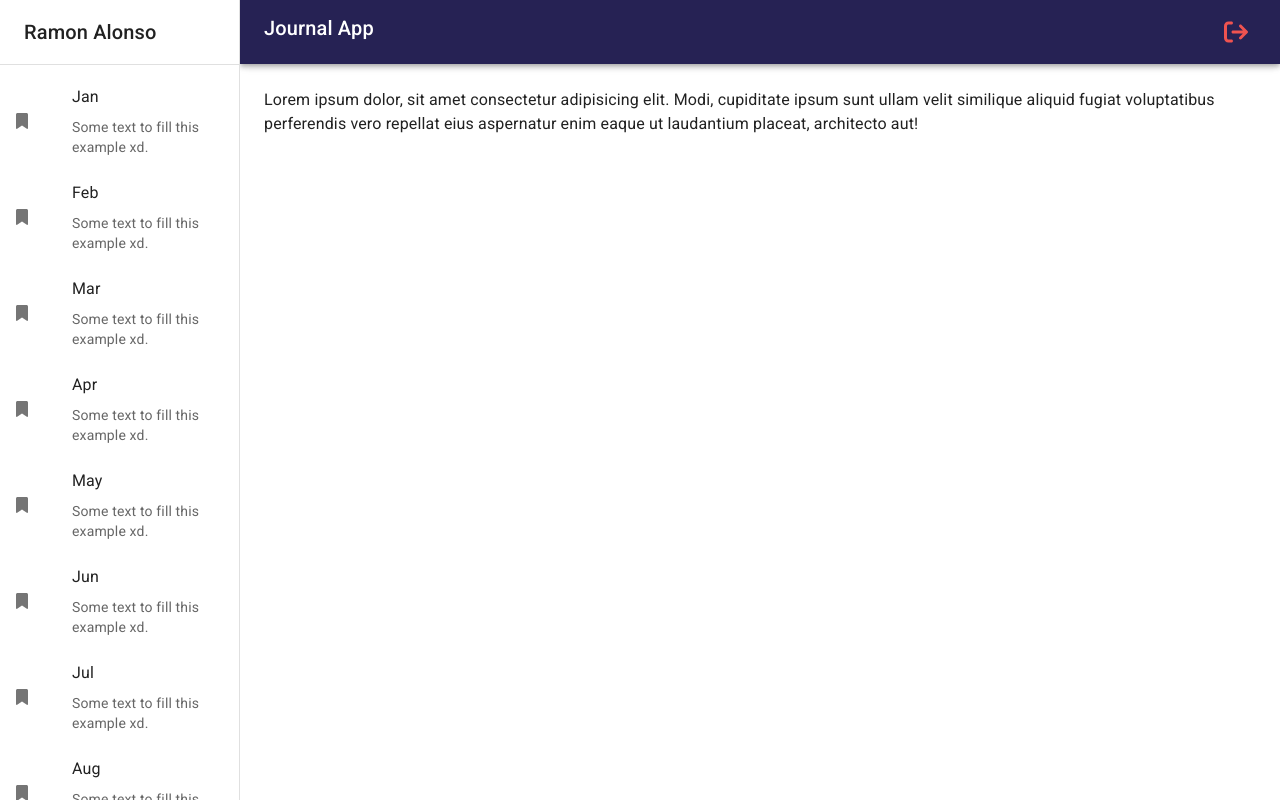
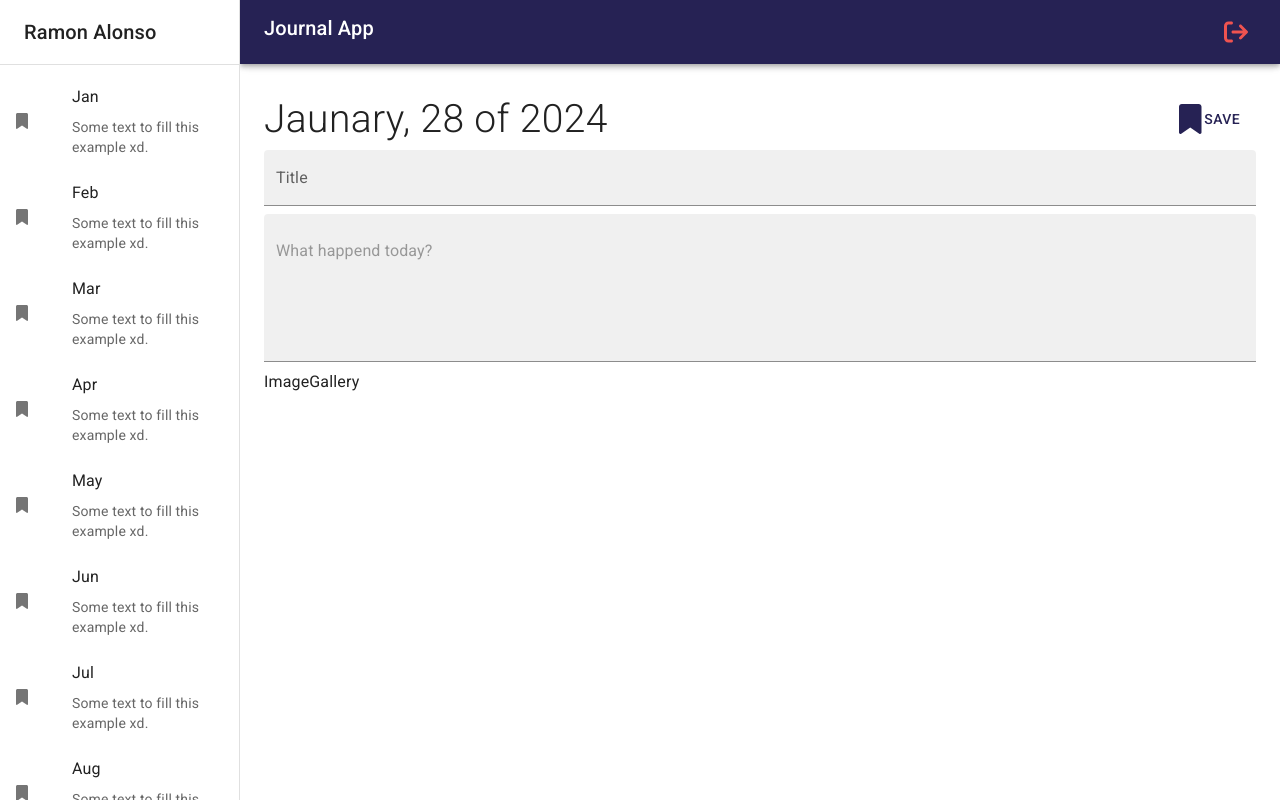
Before and after one commit to Alonso9/JournalApp, a React (Vite) app: page / in a window 1280 px wide. Built offline with nearby package versions, Linux system fonts and the light colour scheme.

Commit message:
Se termino hasta la clase 251 del curso

```diff
--- /dev/null
+++ b/src/Journal/Components/ImageGallery.jsx
@@ -0,0 +1,7 @@
+import React from 'react'
+
+export const ImageGallery = () => {
+  return (
+    <div>ImageGallery</div>
+  )
+}
--- /dev/null
+++ b/src/Journal/Views/NoteView.jsx
@@ -0,0 +1,40 @@
+import { FontAwesomeIcon } from '@fortawesome/react-fontawesome'
+import { Button, Grid, TextField, Typography } from '@mui/material'
+import React from 'react'
+import { ImageGallery } from '../Components/ImageGallery'
+
+export const NoteView = () => {
+  return (
+    <Grid container direction='row' justifyContent='space-between' alignItems='center' sx={{mb: 1}}>
+        <Grid item>
+            <Typography fontSize={39} fontWeight='light'> Jaunary, 28 of 2024</Typography>
+        </Grid>
+        <Grid item>
+            <Button sx={{ padding: 2}}>
+                <FontAwesomeIcon icon="fa-solid fa-bookmark" style={{ fontSize: 30, marginRight: 3}}/> Save
+            </Button>
+        </Grid>
+        <Grid container direction='column'>
+            <TextField
+                type="text"
+                variant='filled'
+                placeholder='Insert a title'
+                label='Title'
+                sx={{ border: 'none', mb: 1 }}
+            />
+            <TextField
+                type="text"
+                variant='filled'
+                fullWidth
+                multiline
+                placeholder='What happend today?'
+                // label='Title'
+                sx={{ border: 'none', mb: 1 }}
+                minRows={ 5 }
+            />
+        </Grid>
+
+        <ImageGallery/>
+    </Grid>
+  )
+}
--- /dev/null
+++ b/src/Journal/Views/NothingSelectedView.jsx
@@ -0,0 +1,27 @@
+import { FontAwesomeIcon } from '@fortawesome/react-fontawesome'
+import { Grid, Typography } from '@mui/material'
+import React from 'react'
+
+export const NothingSelectedView = () => {
+  return (
+    // <>
+      <Grid
+        container
+        spacing={0}
+        direction="column"
+        alignItems="center"
+        justifyContent="center"
+        sx={ {minHeight: 'calc(100vh - 110px)', backgroundColor:'primary.main', borderRadius: 3 } }
+      >
+        <Grid item xs={ 12 }>
+        <FontAwesomeIcon icon="fa-solid fa-star" style={{color: "white", fontSize: 100}} />
+        </Grid>
+        <Grid item xs={ 12 }>
+        {/* <FontAwesomeIcon icon="fa-solid fa-star" style={{color: "white", fontSize: 100}} /> */}
+        <Typography color='white' variant='h5'>Select o create a new entrace</Typography>
+        </Grid>
+
+      </Grid>
+    // </>
+  )
+}
--- /dev/null
+++ b/src/Journal/Views/index.js
@@ -0,0 +1,2 @@
+export * from './NoteView';
+export * from './NothingSelectedView';
--- a/src/Journal/pages/JournalPages.jsx
+++ b/src/Journal/pages/JournalPages.jsx
@@ -1,5 +1,6 @@
 import { Typography } from "@mui/material"
 import { JournaLayout } from "../layout/JournaLayout"
+import { NoteView, NothingSelectedView } from "../Views";
 
 const drawerWith = 240;
 
@@ -7,8 +8,8 @@ export const JournalPage = () => {
   return (
     <>
     <JournaLayout>
-    {/* <i className="fa fa-spinner fa-spin">Alonso Journal App</i> */}
-      <Typography >Lorem ipsum dolor, sit amet consectetur adipisicing elit. Modi, cupiditate ipsum sunt ullam velit similique aliquid fugiat voluptatibus perferendis vero repellat eius aspernatur enim eaque ut laudantium placeat, architecto aut!</Typography>
+      {/* <NothingSelectedView/> */}
+      <NoteView/>
     </JournaLayout>
     </>
   )
```
